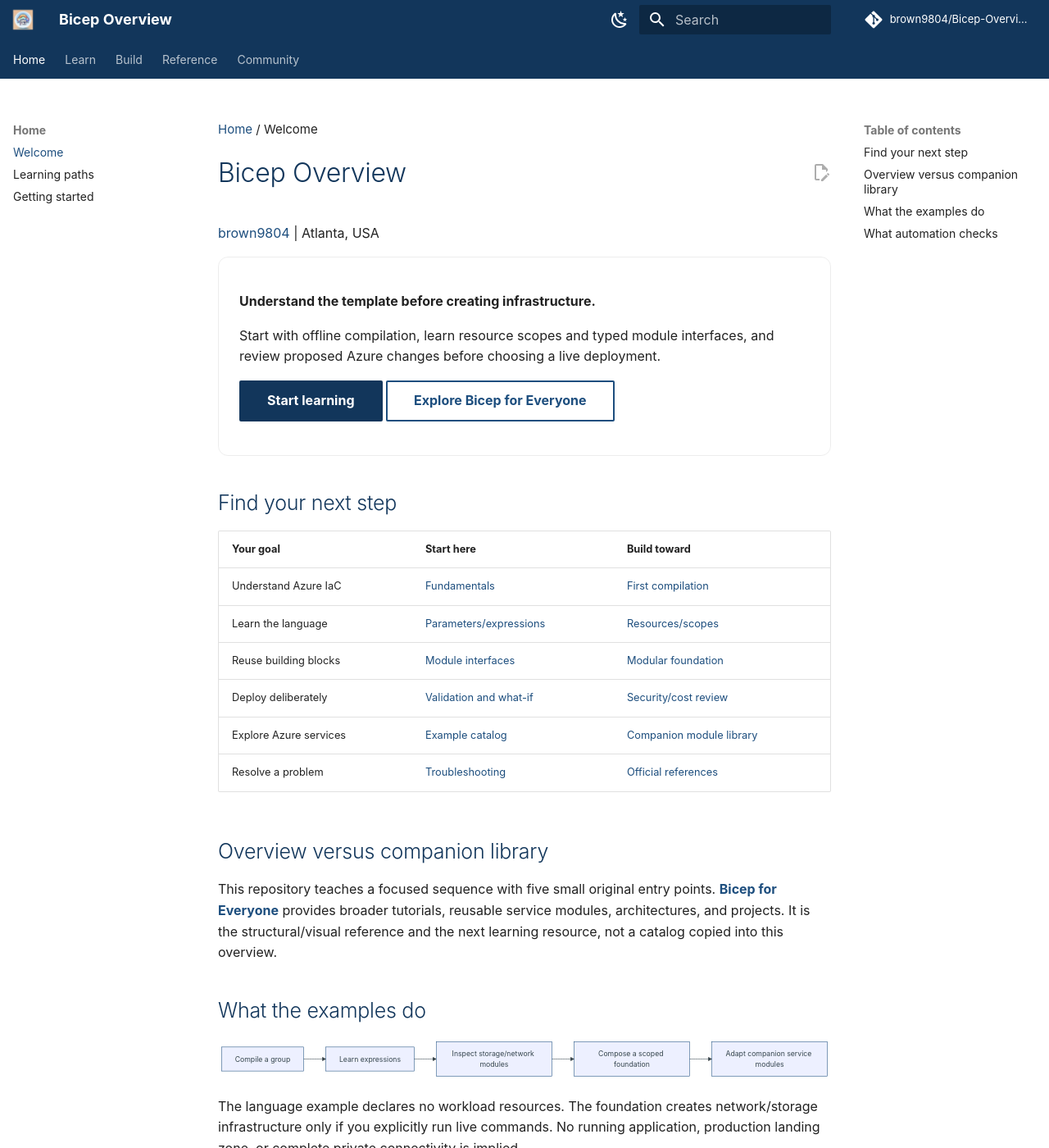
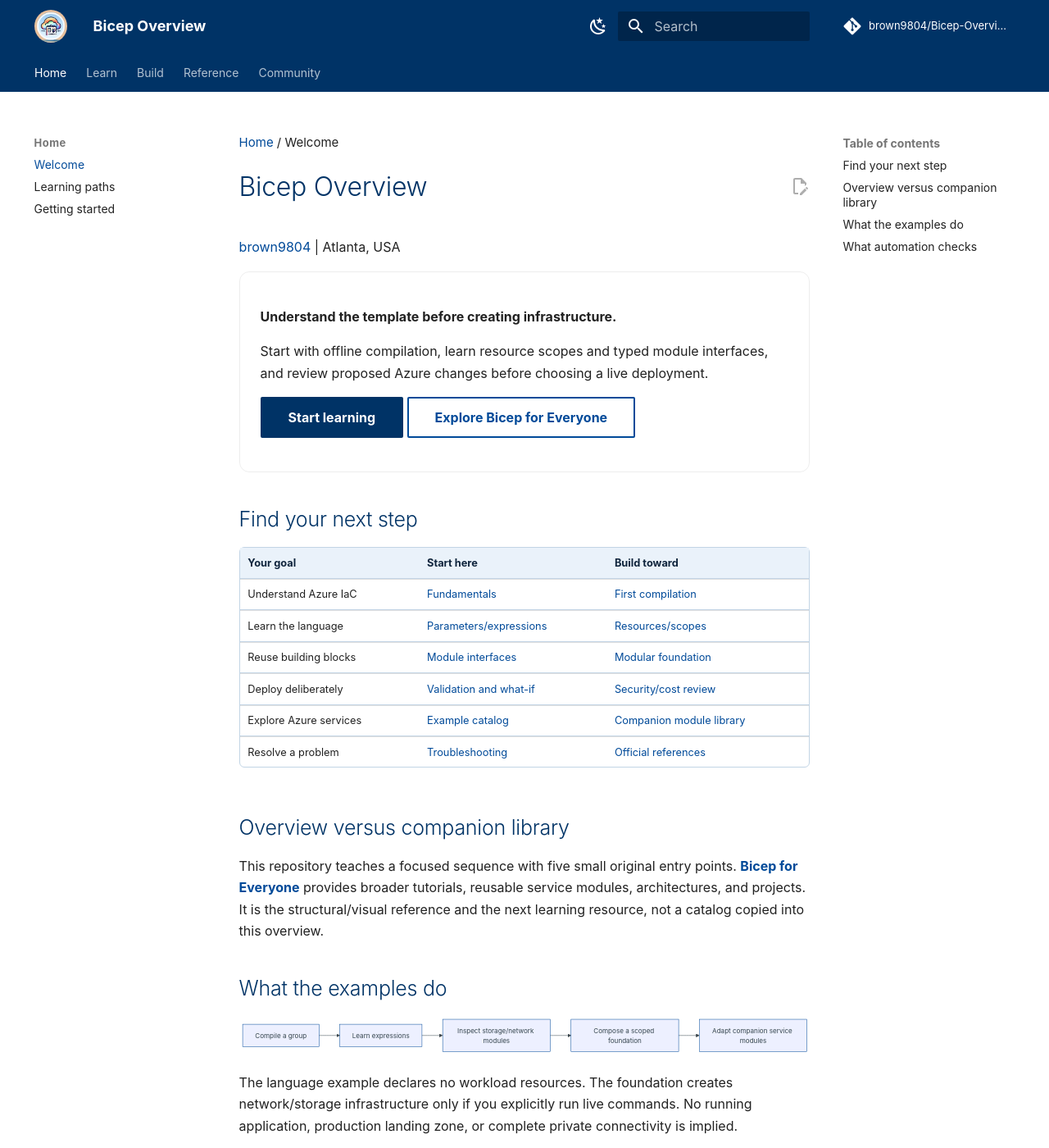
Before and after one commit to brown9804/Bicep-Overview, an MkDocs documentation site: the page built from docs/index.md, in a window 1280 px wide and 1400 px high. Shown: the whole window at 82% size. Built offline with MkDocs 1.6.1 and Material for MkDocs 9.7.7, drawn with Linux system fonts in a browser that asks for light colours; comment, search, counter and statistics services are not loaded.

Commit message:
Polish existing GitHub Pages presentation using GH-300 reference
Co-authored-by: Copilot <223556219+Copilot@users.noreply.github.com>

```diff
--- a/docs/styles.css
+++ b/docs/styles.css
@@ -99,3 +99,182 @@
     transition-duration: 0.01ms !important;
   }
 }
+
+/* Shared learning-site presentation, aligned with the GH-300 reference. */
+[data-md-color-scheme="default"] {
+  --md-primary-fg-color: #003366;
+  --md-primary-fg-color--light: #004a99;
+  --md-primary-fg-color--dark: #00264d;
+  --md-primary-bg-color: #ffffff;
+  --md-typeset-a-color: #004a99;
+  --md-accent-fg-color: #004a99;
+  --learning-title-color: #003366;
+  --learning-table-line: #c2d4e5;
+  --learning-table-header: #eaf2fa;
+  --learning-table-text: #10253d;
+}
+
+[data-md-color-scheme="slate"] {
+  --md-primary-fg-color: #003366;
+  --md-primary-bg-color: #ffffff;
+  --md-typeset-a-color: #93c5fd;
+  --md-accent-fg-color: #93c5fd;
+  --learning-title-color: #bad7f5;
+  --learning-table-line: #40536b;
+  --learning-table-header: #193754;
+  --learning-table-text: #e5f1ff;
+}
+
+.md-content__inner.md-typeset {
+  font-size: 0.8rem;
+  line-height: 1.65;
+}
+
+.md-typeset > h1,
+.md-typeset > h2,
+.md-typeset > h3 {
+  color: var(--learning-title-color);
+}
+
+.md-sidebar .md-nav,
+.md-sidebar .md-nav__title {
+  font-size: 0.7rem;
+}
+
+.md-sidebar .md-nav .md-nav__item--section > .md-nav__link,
+.md-sidebar .md-nav--primary label.md-nav__link {
+  font-size: 0.65rem;
+  letter-spacing: 0.035em;
+}
+
+.md-tabs__link,
+.md-tabs__link:hover {
+  color: var(--md-primary-bg-color);
+}
+
+.md-header__button.md-logo img {
+  border-radius: 50%;
+  height: 2rem;
+  object-fit: cover;
+  width: 2rem;
+}
+
+.md-typeset a {
+  color: var(--md-typeset-a-color);
+  overflow-wrap: anywhere;
+}
+
+.md-typeset a:hover:not(.md-button):not(.guide-card):not(.home-card) {
+  color: var(--md-typeset-a-color);
+  text-decoration: underline;
+  text-underline-offset: 0.15em;
+}
+
+.md-typeset .md-button--primary,
+.md-typeset .md-button:hover,
+.md-typeset .md-button:focus-visible {
+  background-color: var(--md-primary-fg-color);
+  border-color: var(--md-primary-fg-color);
+  color: var(--md-primary-bg-color);
+}
+
+.md-typeset a:focus-visible,
+.md-typeset button:focus-visible,
+.md-sidebar a:focus-visible {
+  outline: 3px solid var(--md-typeset-a-color);
+  outline-offset: 3px;
+}
+
+.md-header a:focus-visible,
+.md-header label:focus-visible,
+.md-tabs a:focus-visible {
+  outline: 3px solid #ffffff;
+  outline-offset: 3px;
+}
+
+.md-typeset > h1 + p,
+.md-typeset > h1 + p + p,
+.md-typeset > h1 + p + p + p {
+  color: inherit;
+  display: block;
+  font-size: inherit;
+  margin: 1em 0;
+}
+
+.md-typeset img[src*="shields.io"],
+.md-typeset img[src*="badge.svg"],
+.md-typeset img[src*="komarev.com"],
+.md-typeset img[src*="visitor-badge"],
+.md-typeset img[src*="/badges/"],
+.md-typeset img[src*="total_views"],
+.md-typeset img[src*="views-counter"] {
+  border: 0;
+  border-radius: 0;
+  display: inline-block;
+  height: auto;
+  margin: 0.15rem 0.25rem 0.15rem 0;
+  max-width: 100%;
+  vertical-align: middle;
+  width: auto;
+}
+
+.md-typeset table:not([class]) {
+  border: 1px solid var(--learning-table-line);
+  border-collapse: separate;
+  border-radius: 6px;
+  border-spacing: 0;
+}
+
+.md-typeset table:not([class]) th,
+.md-typeset table:not([class]) td {
+  border-bottom: 1px solid var(--learning-table-line);
+  padding: 0.6em 0.75em;
+  vertical-align: top;
+}
+
+.md-typeset table:not([class]) th {
+  background: var(--learning-table-header);
+  color: var(--learning-table-text);
+}
+
+.md-typeset table:not([class]) tr:last-child td {
+  border-bottom: 0;
+}
+
+.md-typeset__scrollwrap {
+  overflow-x: auto;
+}
+
+.md-typeset pre > code {
+  overflow-wrap: normal;
+}
+
+[data-md-color-scheme="slate"] .md-sidebar .md-nav__link[href] {
+  color: var(--md-default-fg-color);
+}
+
+[data-md-color-scheme="slate"] .md-sidebar .md-nav__link--active,
+[data-md-color-scheme="slate"] .md-sidebar .md-nav__link[href]:hover {
+  color: var(--md-typeset-a-color);
+}
+
+[data-md-color-scheme="slate"] .guide-card {
+  background: var(--md-default-bg-color);
+  border-color: var(--learning-table-line);
+  color: var(--md-default-fg-color);
+}
+
+@media screen and (min-width: 76.25em) {
+  .md-grid {
+    max-width: 96%;
+  }
+}
+
+@media (prefers-reduced-motion: reduce) {
+  .md-typeset *,
+  .md-nav__link {
+    animation-duration: 0.01ms !important;
+    scroll-behavior: auto !important;
+    transition-duration: 0.01ms !important;
+  }
+}
```
